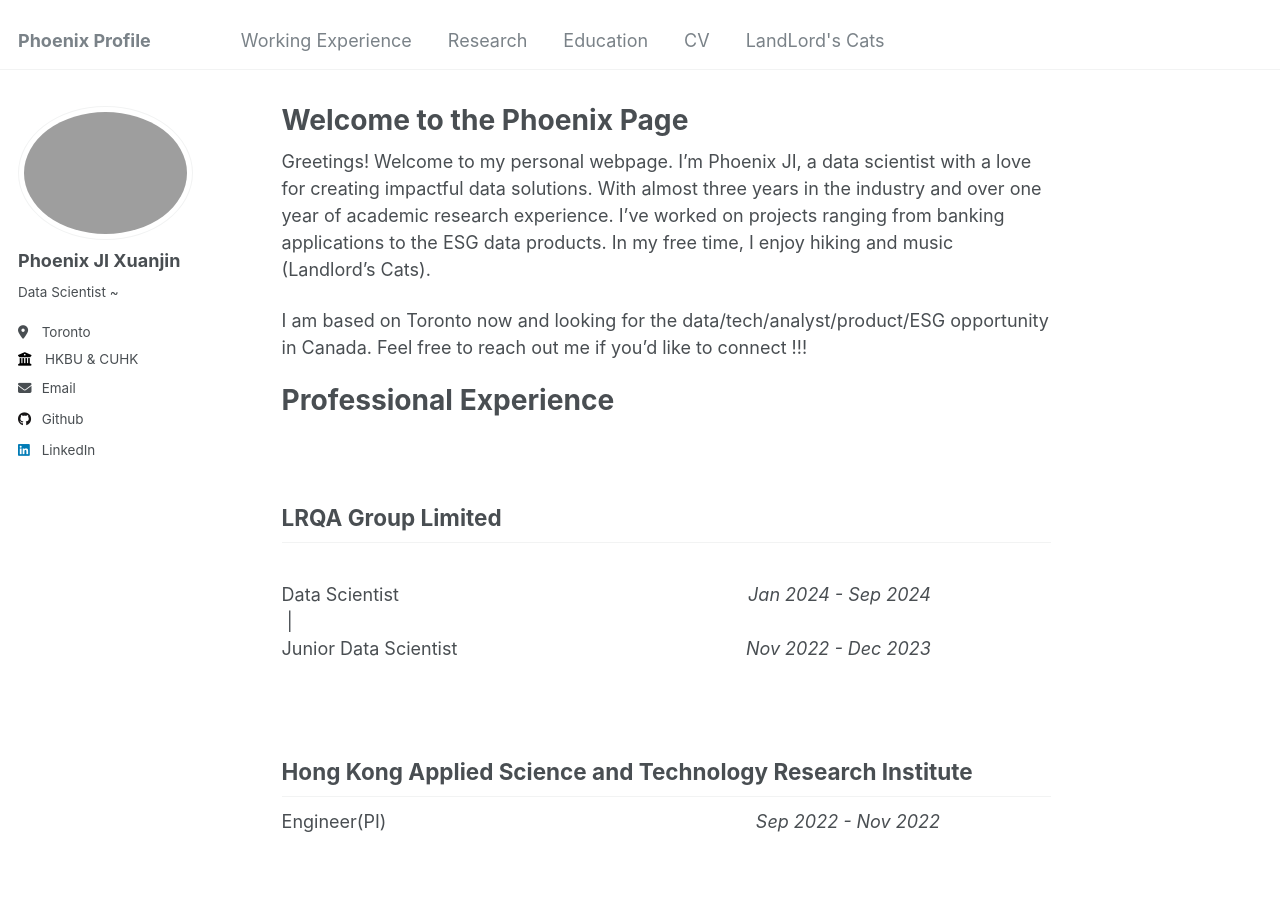
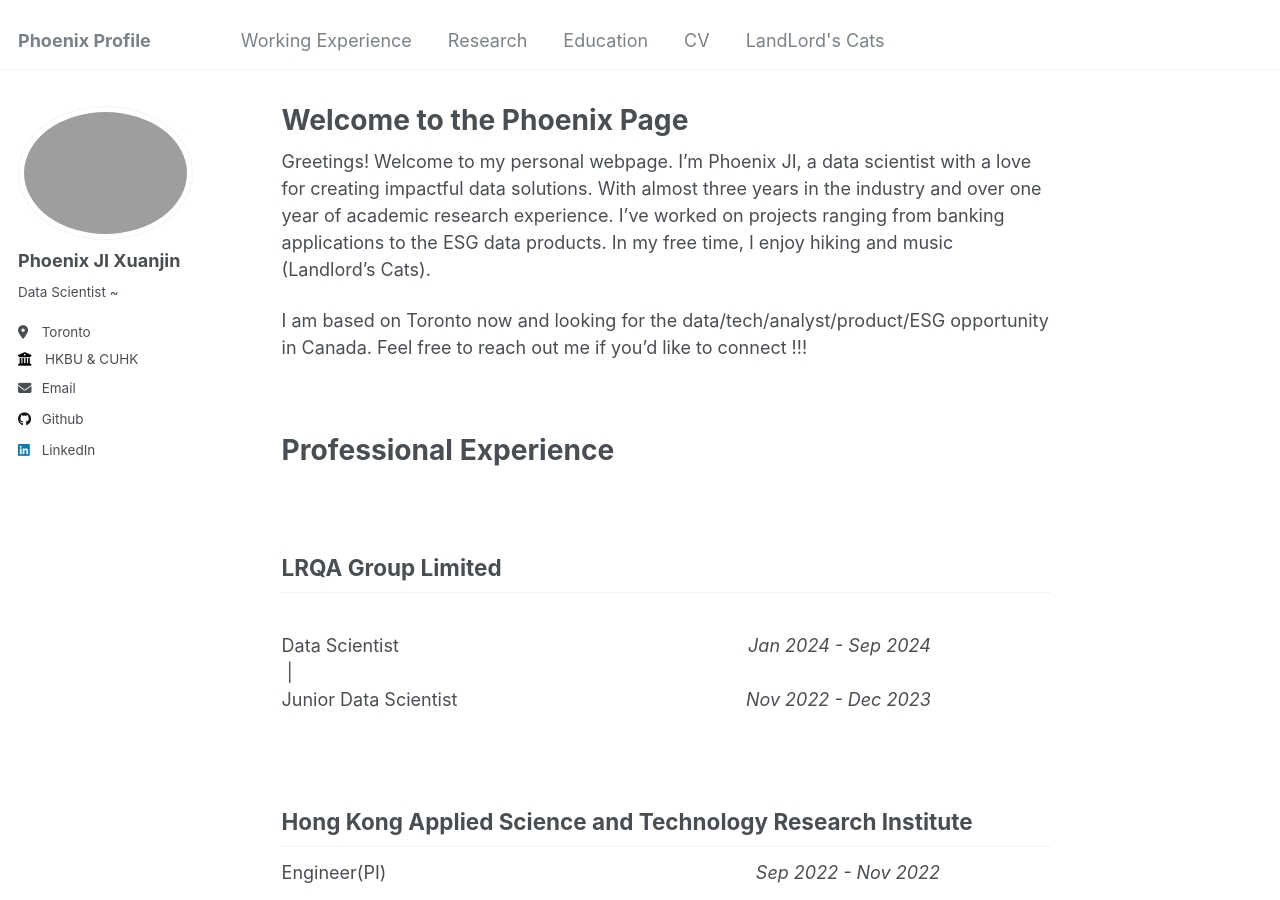
Before and after one commit to Phoenix-JI/phoenix-ji.github.io, a Jekyll site: the page built from _pages/about.md, in a window 1280 px wide and 900 px high. Built offline with Jekyll 4.4.1, drawn with Linux system fonts in a browser that asks for light colours.

Commit message:
Update experience_9

```diff
--- a/_pages/about.md
+++ b/_pages/about.md
@@ -11,6 +11,7 @@ Greetings! Welcome to my personal webpage. I'm Phoenix JI, a data scientist with
 
 I am based on Toronto now and looking for the data/tech/analyst/product/ESG opportunity in Canada. Feel free to reach out me if you'd like to connect !!!
 
+<br>
 
 # Professional Experience
 <br>
@@ -36,7 +37,7 @@ Engineer(PI)
 
 ## The Bank of East Asia Limited
 
-Project Assistant (One-year placement program) &nbsp;&nbsp;&nbsp;&nbsp;&nbsp;&nbsp;
+Project Assistant (One-year placement program) &nbsp;&nbsp;&nbsp;&nbsp;&nbsp;&nbsp;&nbsp;&nbsp;&nbsp;&nbsp;
 *Aug 2018 - June 2019*
 
 <br>
@@ -47,7 +48,7 @@ Project Assistant (One-year placement program) &nbsp;&nbsp;&nbsp;&nbsp;&nbsp;&nb
 ## Department of Management, The Chinese University of Hong Kong
 
 Part-time Research Assistant
-&nbsp;&nbsp;&nbsp;&nbsp;&nbsp;&nbsp;&nbsp;&nbsp;&nbsp;&nbsp;&nbsp;&nbsp;&nbsp;&nbsp;&nbsp;&nbsp;&nbsp;&nbsp;&nbsp;&nbsp;&nbsp;&nbsp;&nbsp;&nbsp;&nbsp;&nbsp;&nbsp;&nbsp;&nbsp;&nbsp;&nbsp;&nbsp;&nbsp;&nbsp;&nbsp;&nbsp;&nbsp;&nbsp;&nbsp;&nbsp;&nbsp;
+&nbsp;&nbsp;&nbsp;&nbsp;&nbsp;&nbsp;&nbsp;&nbsp;&nbsp;&nbsp;&nbsp;&nbsp;&nbsp;&nbsp;&nbsp;&nbsp;&nbsp;&nbsp;&nbsp;&nbsp;&nbsp;&nbsp;&nbsp;&nbsp;&nbsp;&nbsp;&nbsp;&nbsp;&nbsp;&nbsp;&nbsp;&nbsp;&nbsp;&nbsp;&nbsp;&nbsp;&nbsp;&nbsp;&nbsp;&nbsp;&nbsp;&nbsp;&nbsp;&nbsp;&nbsp;
 *Mar 2023 - Aug 2024*
 
 <br>
```
